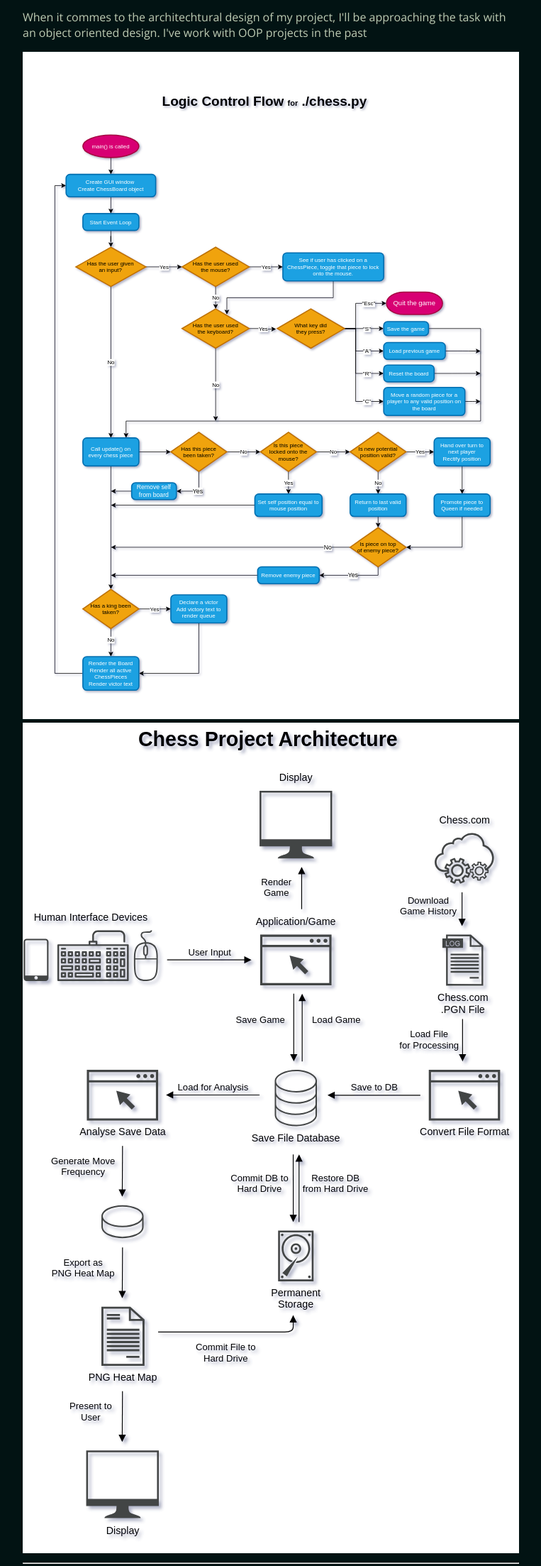
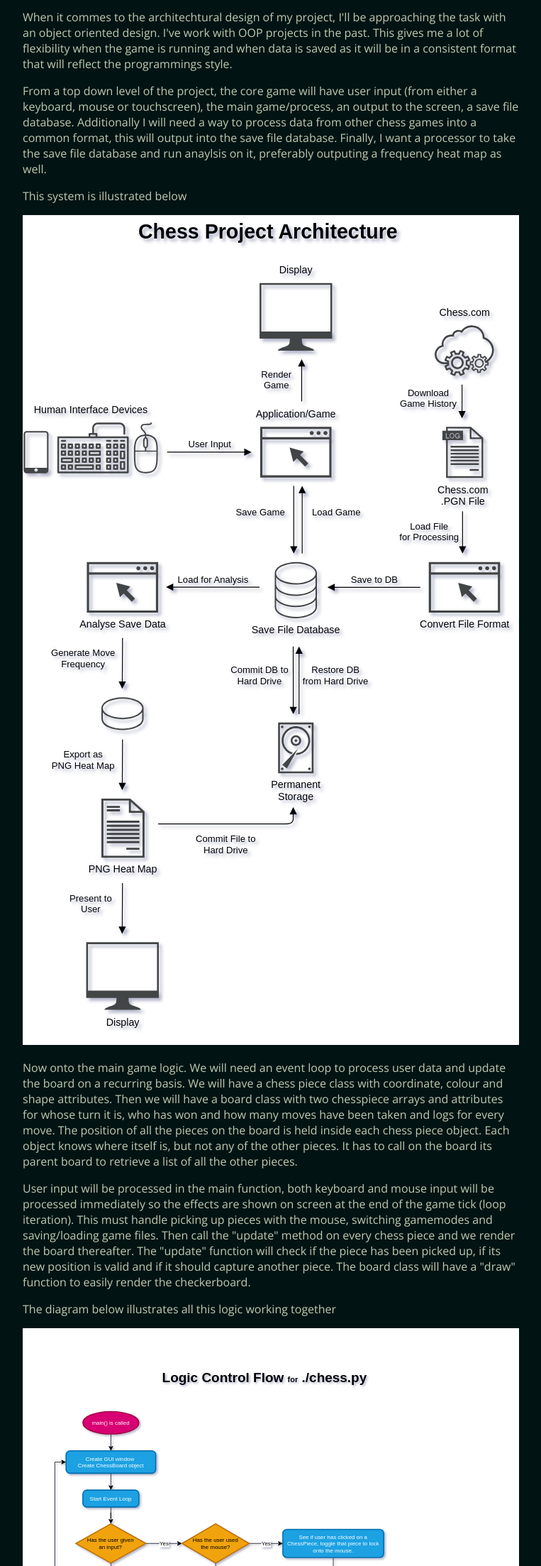
Before and after one commit to NikScorch/Chess, a plain HTML site: page web/index.html in a window 1280 px wide. Shown: the part 3565-5771 px from the top of the page at 71% size, without its empty margins (258-1021 px from the left). Drawn offline with nearby package versions, Linux system fonts and the light colour scheme.

Commit message:
Design section completed (?)

```diff
--- a/web/index.html
+++ b/web/index.html
@@ -294,13 +294,39 @@
                 </h3>
                 <p>
                     When it commes to the architechtural design of my project, I'll be approaching the task with an object oriented design.
-                    I've work with OOP projects in the past
+                    I've work with OOP projects in the past. This gives me a lot of flexibility when the game is running and when data is saved
+                    as it will be in a consistent format that will reflect the programmings style.
                 </p>
+                <p>
+                    From a top down level of the project, the core game will have user input (from either a keyboard, mouse or touchscreen),
+                    the main game/process, an output to the screen, a save file database. Additionally I will need a way to process data from
+                    other chess games into a common format, this will output into the save file database. Finally, I want a processor to take
+                    the save file database and run anaylsis on it, preferably outputing a frequency heat map as well.
+                </p>
+                <p>
+                    This system is illustrated below
+                </p>
+                <img src="diagrams/sysarch.svg" alt="Diagram" style="width: 100%;">
+                <p>
+                    Now onto the main game logic. We will need an event loop to process user data and update the board on a recurring basis.
+                    We will have a chess piece class with coordinate, colour and shape attributes. Then we will have a board class with two
+                    chesspiece arrays and attributes for whose turn it is, who has won and how many moves have been taken and logs for every move.
+                    The position of all the pieces on the board is held inside each chess piece object. Each object knows where itself is, but not
+                    any of the other pieces. It has to call on the board its parent board to retrieve a list of all the other pieces.
+                </p>
+                <p>
+                    User input will be processed in the main function, both keyboard and mouse input will be processed immediately so the effects
+                    are shown on screen at the end of the game tick (loop iteration). This must handle picking up pieces with the mouse, switching
+                    gamemodes and saving/loading game files. Then call the "update" method on every chess piece and we render the board thereafter.
+                    The "update" function will check if the piece has been picked up, if its new position is valid and if it should capture another
+                    piece. The board class will have a "draw" function to easily render the checkerboard.
+                </p>
+                <p>
+                    The diagram below illustrates all this logic working together
+                </p>
+                <img src="diagrams/chess.py.svg" alt="Diagram" style="width: 100%;">
 
-                <img src="diagrams/chess.py.svg" alt="Diagram" style="width: 100%;">
-                <img src="diagrams/sysarch.svg" alt="Diagram" style="width: 100%;">
-
-                <hr>
+                <!-- <hr>
                 <p>
                     As I've become more proficient with programming, I've began to appreciate the object oriented design principles more and more. Although I dont agree with everything about the design language, I feel an OOP approach to this project would be best.
                 </p>
@@ -318,7 +344,7 @@
                 </p>
                 <p>
                     Since most of the complex processing is handled by ChessPiece and Board, the general logic of the program can be followed relatively easily.
-                </p>
+                </p> -->
             </div>
         </div>
 
```
